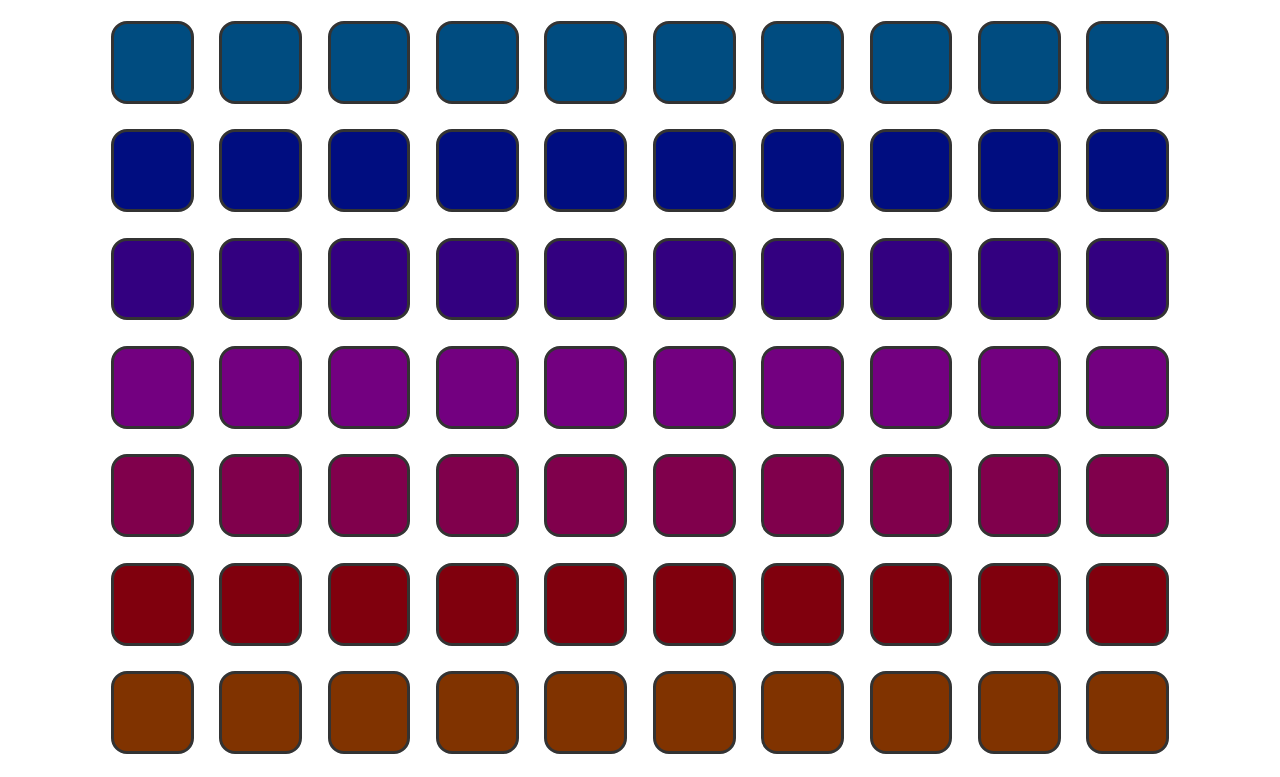
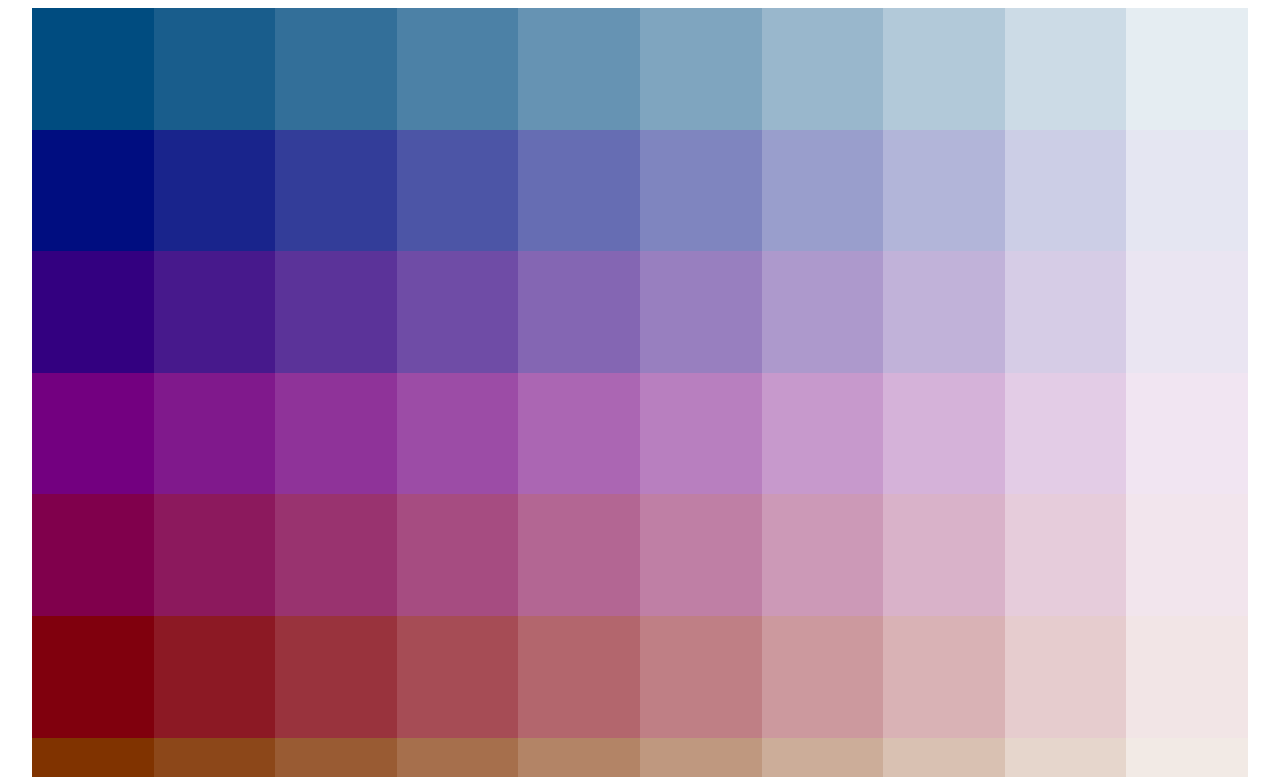
Before and after one commit to gakido/flyhigh, a plain HTML site: page index.html in a window 1280 px wide. Shown: the top 777 px of the page. Drawn offline with Linux system fonts and the light colour scheme.

Commit message:
do the cheap way first

```diff
--- a/styles.css
+++ b/styles.css
@@ -20,11 +20,8 @@ body > div {
   justify-content: space-around;
 }
 div div {
-  width: 6vw;
-  height: 6vw;
-  margin: 1vw;
-  border-radius: 1em;
-  border: medium solid #333;
+  width: 9.5vw;
+  height: 9.5vw;
   background-color: var(--baseHSL);
 }
 div:nth-child(2) div {
@@ -60,3 +57,31 @@ div:nth-child(11) div {
 div:nth-child(12) div {
   background-color: var(--HSL-330);
 }
+
+div div:nth-child(2) {
+  opacity: 0.9;
+}
+div div:nth-child(3) {
+  opacity: 0.8;
+}
+div div:nth-child(4) {
+  opacity: 0.7;
+}
+div div:nth-child(5) {
+  opacity: 0.6;
+}
+div div:nth-child(6) {
+  opacity: 0.5;
+}
+div div:nth-child(7) {
+  opacity: 0.4;
+}
+div div:nth-child(8) {
+  opacity: 0.3;
+}
+div div:nth-child(9) {
+  opacity: 0.2;
+}
+div div:nth-child(10) {
+  opacity: 0.1;
+}
```
